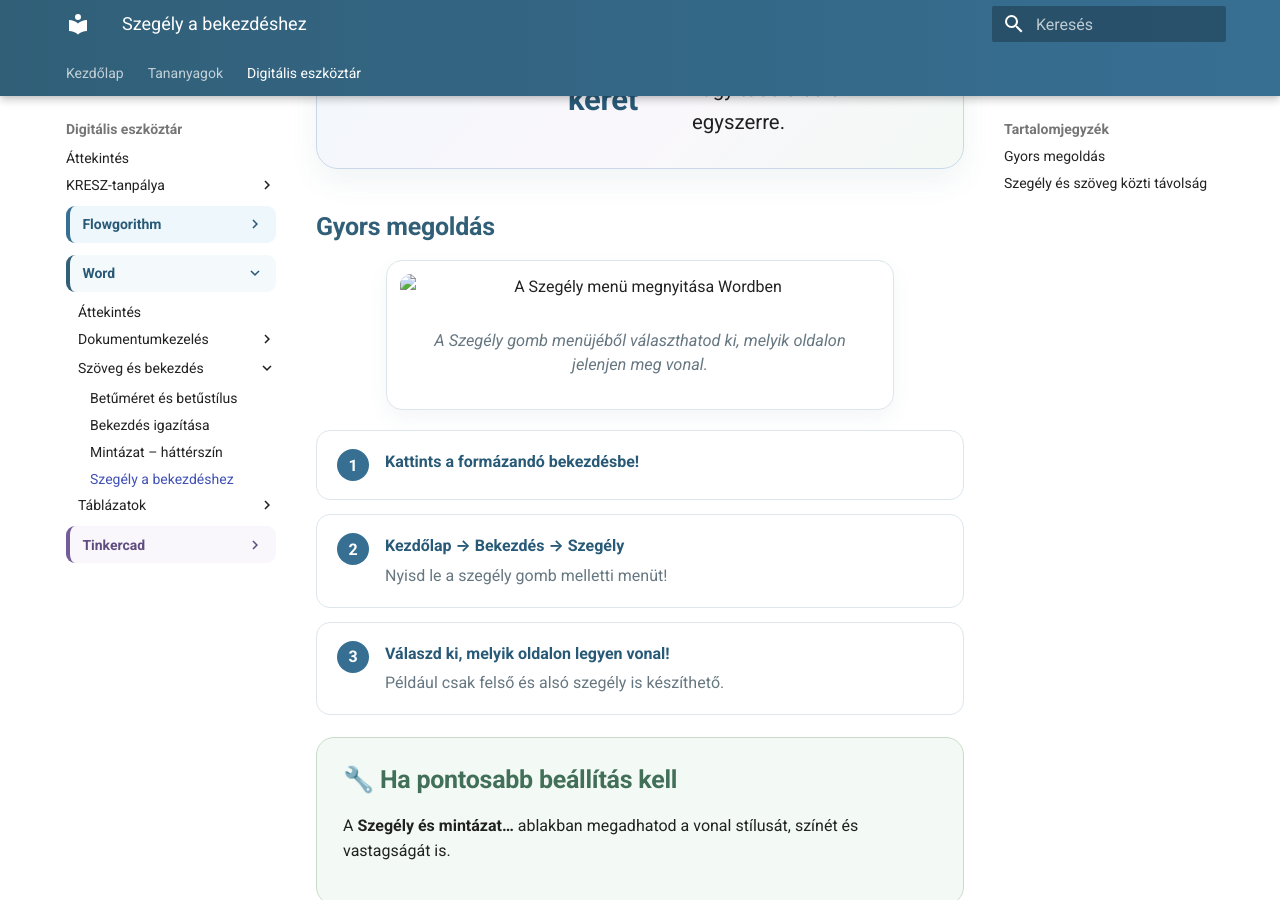
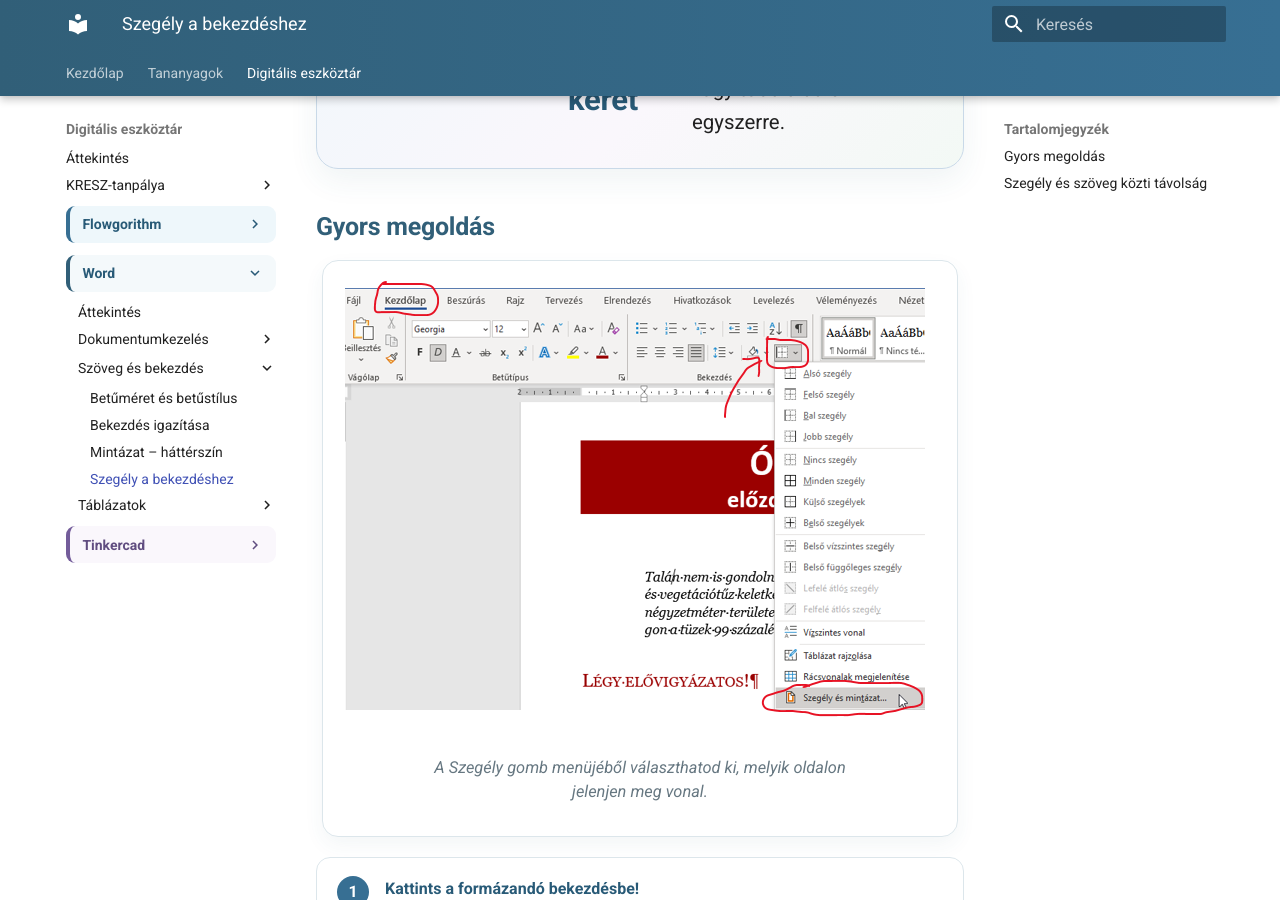
Before and after one commit to bsuszter/digitalis-eszkoztar, an MkDocs documentation site: the page built from docs/eszkoztar/word/szegely.md, in a window 1280 px wide and 900 px high, scrolled down 409 px. Built offline with MkDocs 1.6.1 and Material for MkDocs 9.7.7, drawn with Linux system fonts in a browser that asks for light colours.

Commit message:
Javítsd a Word szegély képeinek útvonalát

```diff
--- a/docs/eszkoztar/word/szegely.md
+++ b/docs/eszkoztar/word/szegely.md
@@ -9,7 +9,7 @@
 ## Gyors megoldás
 
 <figure class="tool-figure">
-  <img src="../../images/eszkoztar/word/05-szegely-menu.png" alt="A Szegély menü megnyitása Wordben" loading="lazy">
+  <img src="../../../images/eszkoztar/word/05-szegely-menu.png" alt="A Szegély menü megnyitása Wordben" loading="lazy">
   <figcaption>A Szegély gomb menüjéből választhatod ki, melyik oldalon jelenjen meg vonal.</figcaption>
 </figure>
 
@@ -25,7 +25,7 @@
 </div>
 
 <figure class="tool-figure">
-  <img src="../../images/eszkoztar/word/06-szegely-beallitas.png" alt="Szegély és mintázat részletes beállításai Wordben" loading="lazy">
+  <img src="../../../images/eszkoztar/word/06-szegely-beallitas.png" alt="Szegély és mintázat részletes beállításai Wordben" loading="lazy">
   <figcaption>A részletes ablakban a vonal stílusa, színe és vastagsága is módosítható.</figcaption>
 </figure>
 
```
